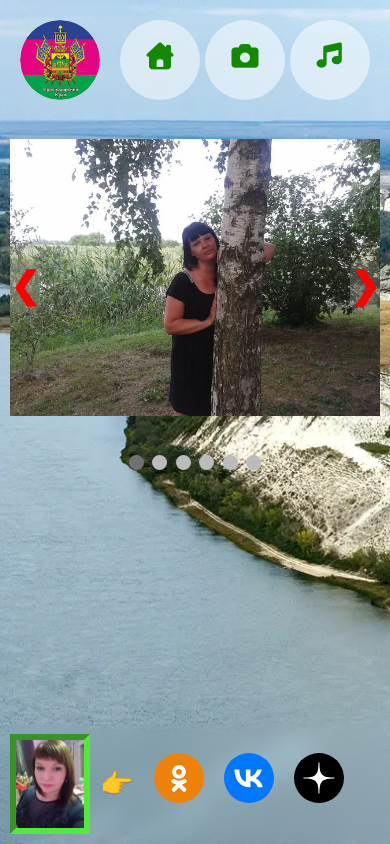
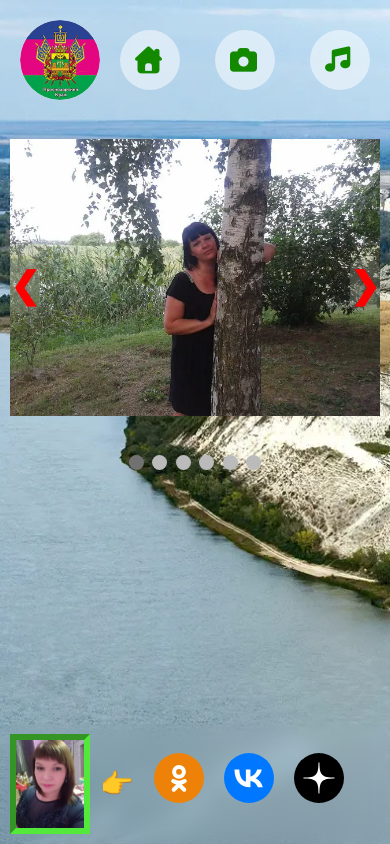
Before and after one commit to Antonkosmos-cyba/muzik, a website: page src/about.html in a window 390 px wide. Drawn offline with nearby package versions, Linux system fonts and the light colour scheme; files that its build step writes are made by us from their sources; files whose address does not match are found by name; a web font is replaced by a local one.

Commit message:
text icon

```diff
--- a/src/parts/slider.html
+++ b/src/parts/slider.html
@@ -21,7 +21,7 @@
     </div>
 
     <div class="mySlides fade">
-      <div class="numbertext">4 / 5</div>
+      <!-- <div class="numbertext">4 / 5</div> -->
       <img src="./images/slider/05.webp" style="width:100%">
       <!-- <div class="text">Caption Three</div> -->
     </div>
--- a/src/scss/btn.scss
+++ b/src/scss/btn.scss
@@ -12,9 +12,11 @@
       }
     }
   & a {
-    display: inline-flex;
+    display: flex;
     align-items: center;
     justify-content: center;
+    padding-top: 11px;
+    padding-right: 3px;
     color: $color-primary-2;
   }
 
@@ -23,12 +25,15 @@
   }
 
   @media (max-width: 426px) {
-    width: 80px;
-    height: 80px;
+    width: 60px;
+    height: 60px;
     border-radius: 50%;
-    padding: 10px 0;
+    // padding: 10px 0;
+    margin: auto 0;
 
-  i{margin-right: 0;
+  i{
+    margin-right: 0;
+    padding: 5px 0;
   }
   span{
     display: none;
```
Also changed, not shown: dist/about.html, dist/index.css.
